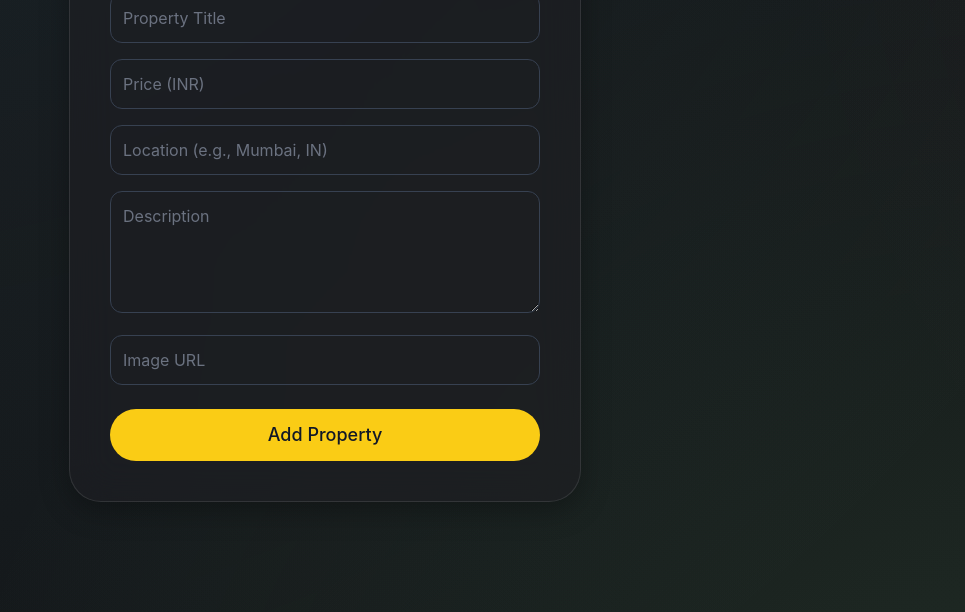
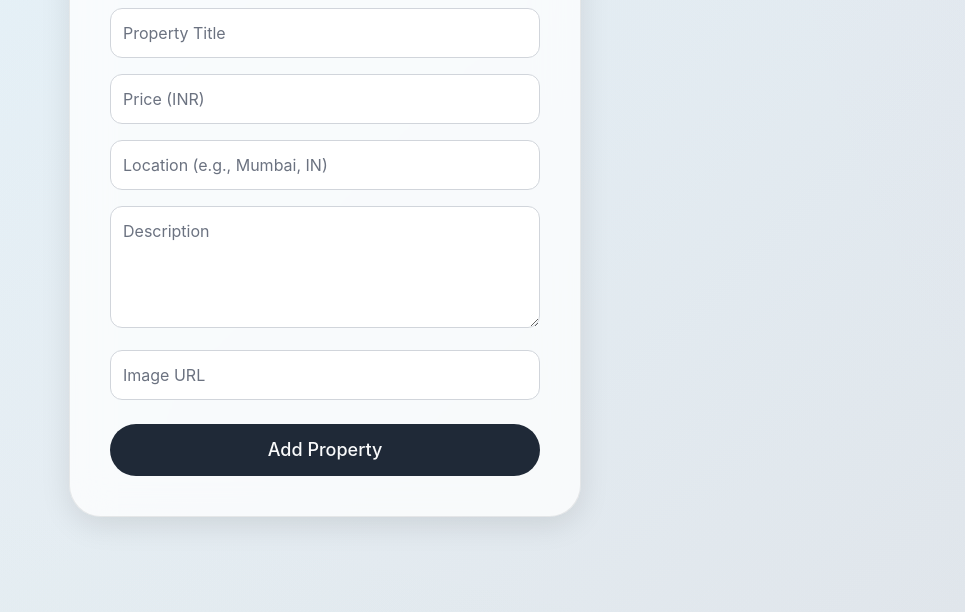
Before and after one commit to Girish1911/ProperTea, a plain HTML site: page frontend/listing.html in a window 1280 px wide. Shown: the part 188-800 px from the top of the page, without its empty margins (315-1280 px from the left). Drawn offline with nearby package versions, Linux system fonts and the light colour scheme; sample sign-in values are in the browser's storage; a web font is replaced by a local one.

Commit message:
Update listing.html

```diff
--- a/frontend/listing.html
+++ b/frontend/listing.html
@@ -5,111 +5,36 @@
   <meta name="viewport" content="width=device-width, initial-scale=1.0" />
   <title>Add Property | Aurora Theme</title>
   <script src="https://cdn.tailwindcss.com"></script>
-
-  <!-- Styles -->
-  <style>
-    /* Apple SF Pro font */
-    @import url('https://fonts.cdnfonts.com/css/sf-pro-display');
-
-    body {
-      font-family: 'SF Pro Display', -apple-system, BlinkMacSystemFont, "Segoe UI", Roboto, Helvetica, Arial, sans-serif;
-      background: linear-gradient(135deg, #101214 0%, #15181a 100%);
-      min-height: 100vh;
-      color: #e0e0e0;
-      padding: 2rem;
-    }
-
-    ::-webkit-scrollbar {
-      width: 8px;
-    display: none;
-    }
-
-    /* Animated background gradient */
-    body::before {
-      content: "";
-      position: fixed;
-      top: 0; left: 0; right: 0; bottom: 0;
-      background: radial-gradient(circle at 20% 20%, rgba(135, 206, 235, 0.1), transparent 40%),
-                  radial-gradient(circle at 80% 30%, rgba(255, 105, 180, 0.1), transparent 40%),
-                  radial-gradient(circle at 50% 80%, rgba(144, 238, 144, 0.1), transparent 40%);
-      background-size: 300% 300%;
-      z-index: -1;
-      animation: backgroundPan 30s infinite alternate ease-in-out;
-    }
-    @keyframes backgroundPan {
-      0% { background-position: 0% 50%; }
-      50% { background-position: 100% 50%; }
-      100% { background-position: 0% 50%; }
-    }
-
-    /* Glass Form Container */
-    .glass-form {
-      background: rgba(30, 30, 35, 0.6);
-      backdrop-filter: blur(20px);
-      -webkit-backdrop-filter: blur(20px);
-      border-radius: 2rem;
-      border: 1px solid rgba(255, 255, 255, 0.1);
-      box-shadow: 0 8px 30px rgba(0,0,0,0.3);
-    }
-
-    .form-input { transition: all 0.3s ease; }
-    .form-input:focus { box-shadow: 0 0 15px rgba(255, 204, 0, 0.2); border-color: rgba(255, 204, 0, 0.5); }
-    .btn { transition: all 0.3s cubic-bezier(0.25, 0.46, 0.45, 0.94); }
-    .btn:hover { transform: scale(1.05); }
-    .btn:active { transform: scale(0.95); }
-    @keyframes fadeInUp { from { opacity: 0; transform: translateY(20px); } to { opacity: 1; transform: translateY(0); } }
-    .animate-fadeInUp { opacity: 0; animation: fadeInUp 0.7s cubic-bezier(0.215, 0.610, 0.355, 1.000) forwards; }
-    .delay-1 { animation-delay: 0.1s; } .delay-2 { animation-delay: 0.2s; } .delay-3 { animation-delay: 0.3s; }
-    .delay-4 { animation-delay: 0.4s; } .delay-5 { animation-delay: 0.5s; } .delay-6 { animation-delay: 0.6s; } .delay-7 { animation-delay: 0.7s; }
-  </style>
+  <link rel="stylesheet" href="assets/css/main.css">
+  <script src="assets/js/theme.js"></script>
 </head>
-<body>
+<body class="flex items-center justify-center p-4">
 
   <!-- Floating Home Button -->
-  <a href="index.html"
-     class="absolute top-8 right-8 glass-form px-5 py-2 rounded-full text-sm text-white hover:scale-105 transition animate-fadeInUp">
+  <a href="index.html" class="glass-form absolute top-8 right-8 px-5 py-2 rounded-full text-sm hover:scale-105 transition animate-fadeInUp">
     Home
   </a>
 
   <!-- Form Section -->
-  <main>
-    <div id="formContainer" class="glass-form p-10 w-full max-w-lg mx-auto my-12">
-      <h2 class="text-3xl font-bold mb-6 text-white text-center animate-fadeInUp delay-1">Add a New Listing</h2>
+  <main class="w-full max-w-lg">
+    <div id="formContainer" class="glass-form p-10 my-12">
+      <h2 class="text-3xl font-bold mb-6 text-center animate-fadeInUp delay-1">Add a New Listing</h2>
 
       <form id="propertyForm">
-        <input type="text" id="title" placeholder="Property Title" required
-          class="w-full mb-4 p-3 rounded-xl bg-transparent border border-gray-700 text-gray-200 placeholder-gray-500 form-input animate-fadeInUp delay-2">
-
-        <input type="number" id="price" placeholder="Price (INR)" required
-          class="w-full mb-4 p-3 rounded-xl bg-transparent border border-gray-700 text-gray-200 placeholder-gray-500 form-input animate-fadeInUp delay-3">
-
-        <input type="text" id="location" placeholder="Location (e.g., Mumbai, IN)" required
-          class="w-full mb-4 p-3 rounded-xl bg-transparent border border-gray-700 text-gray-200 placeholder-gray-500 form-input animate-fadeInUp delay-4">
-
-        <textarea id="description" placeholder="Description" rows="4"
-          class="w-full mb-4 p-3 rounded-xl bg-transparent border border-gray-700 text-gray-200 placeholder-gray-500 form-input animate-fadeInUp delay-5"></textarea>
-
-        <input type="text" id="image" placeholder="Image URL" required
-          class="w-full mb-6 p-3 rounded-xl bg-transparent border border-gray-700 text-gray-200 placeholder-gray-500 form-input animate-fadeInUp delay-6">
-
-        <button type="submit"
-          class="w-full bg-yellow-400 text-gray-900 py-3 rounded-full text-lg font-medium btn animate-fadeInUp delay-7">
+        <input type="text" id="title" placeholder="Property Title" required class="w-full mb-4 p-3 rounded-xl focus:outline-none form-input animate-fadeInUp delay-2">
+        <input type="number" id="price" placeholder="Price (INR)" required class="w-full mb-4 p-3 rounded-xl focus:outline-none form-input animate-fadeInUp delay-3">
+        <input type="text" id="location" placeholder="Location (e.g., Mumbai, IN)" required class="w-full mb-4 p-3 rounded-xl focus:outline-none form-input animate-fadeInUp delay-4">
+        <textarea id="description" placeholder="Description" rows="4" class="w-full mb-4 p-3 rounded-xl focus:outline-none form-input animate-fadeInUp delay-5"></textarea>
+        <input type="text" id="image" placeholder="Image URL" required class="w-full mb-6 p-3 rounded-xl focus:outline-none form-input animate-fadeInUp delay-6">
+        <button type="submit" class="w-full py-3 rounded-full text-lg font-medium btn btn-accent animate-fadeInUp delay-7">
           Add Property
         </button>
       </form>
     </div>
   </main>
 
-  <!-- 🔒 Token Protection -->
-  <script>
-    const token = localStorage.getItem("token");
-    if (!token) {
-      alert("⚠️ Please login to add a property.");
-      window.location.href = "login.html";
-    }
-  </script>
+  <script src="assets/js/script.js"></script>
+  <script src="assets/js/effects.js"></script>
 
-  <!-- Your Script -->
-  <script src="assets/js/script.js"></script>
 </body>
 </html>
```
